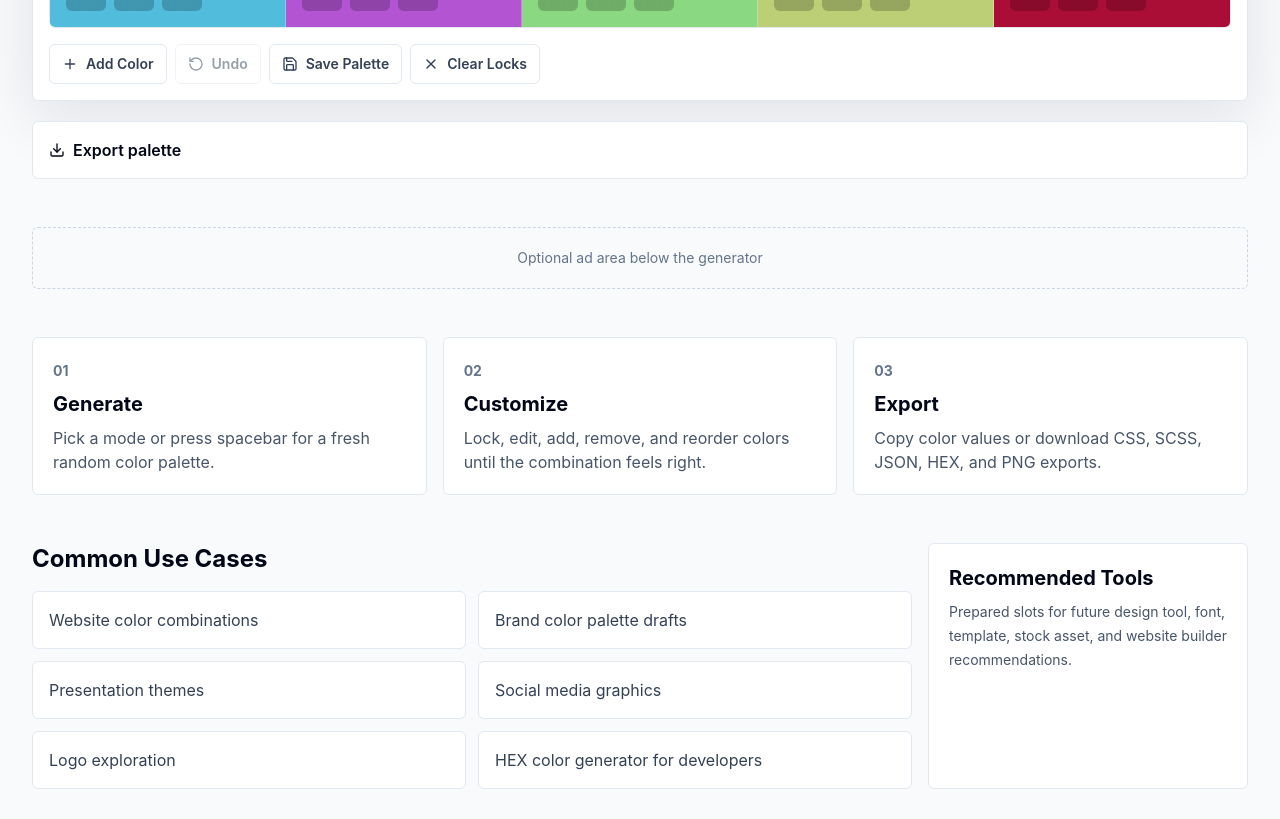
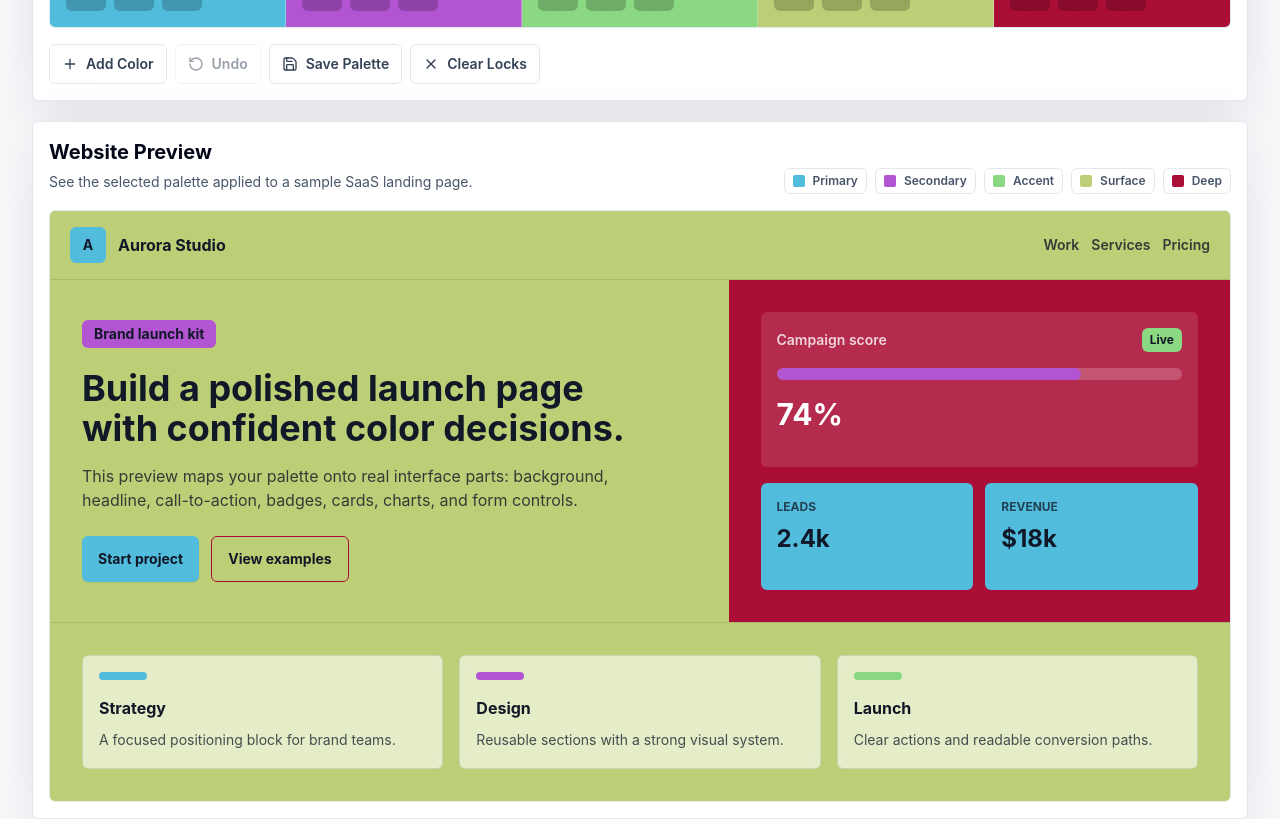
Before and after one commit to kesikoglu/nar-zeytin-qr-menu, a Next.js app: page / in a window 1280 px wide. Shown: the part 640-1459 px from the top of the page. Built offline with nearby package versions, Linux system fonts and the light colour scheme; no server answers.

Commit message:
Add website palette preview

```diff
--- a/components/palette/PaletteGenerator.tsx
+++ b/components/palette/PaletteGenerator.tsx
@@ -3,6 +3,7 @@
 import { useCallback, useEffect, useRef, useState } from "react";
 import { ArrowLeftRight, Copy, Download, GripVertical, Lock, LockOpen, Plus, RotateCcw, Save, Shuffle, Trash2, X } from "lucide-react";
 import { ExportPanel } from "@/components/export/ExportPanel";
+import { WebsitePreview } from "@/components/palette/WebsitePreview";
 import { useToast } from "@/components/ui/Toast";
 import { copyText } from "@/lib/clipboard";
 import { createInitialPalette, generatePalette, generationModes, id, isValidHex, normalizeHex, readableText, toHsl, toRgb } from "@/lib/color";
@@ -237,6 +238,8 @@ export function PaletteGenerator() {
         </div>
       </div>
 
+      <WebsitePreview colors={palette.map((color) => color.hex)} />
+
       <details className="rounded-md border border-slate-200 bg-white p-4 dark:border-slate-800 dark:bg-slate-900">
         <summary className="flex cursor-pointer items-center gap-2 font-semibold text-slate-950 dark:text-white">
           <Download className="h-4 w-4" />
--- /dev/null
+++ b/components/palette/WebsitePreview.tsx
@@ -0,0 +1,109 @@
+"use client";
+
+import { readableText } from "@/lib/color";
+
+type WebsitePreviewProps = {
+  colors: string[];
+};
+
+export function WebsitePreview({ colors }: WebsitePreviewProps) {
+  const [primary, secondary, accent, surface, deep, extra] = fillColors(colors);
+  const primaryText = readableText(primary);
+  const secondaryText = readableText(secondary);
+  const accentText = readableText(accent);
+  const surfaceText = readableText(surface);
+  const deepText = readableText(deep);
+
+  return (
+    <section className="rounded-md border border-slate-200 bg-white p-4 shadow-soft dark:border-slate-800 dark:bg-slate-900" aria-label="Website preview using selected palette">
+      <div className="flex flex-col gap-2 sm:flex-row sm:items-end sm:justify-between">
+        <div>
+          <h2 className="text-xl font-bold text-slate-950 dark:text-white">Website Preview</h2>
+          <p className="mt-1 text-sm leading-6 text-slate-600 dark:text-slate-400">See the selected palette applied to a sample SaaS landing page.</p>
+        </div>
+        <div className="flex flex-wrap gap-2" aria-label="Palette roles">
+          {[
+            ["Primary", primary],
+            ["Secondary", secondary],
+            ["Accent", accent],
+            ["Surface", surface],
+            ["Deep", deep]
+          ].map(([label, color]) => (
+            <span key={`${label}-${color}`} className="inline-flex items-center gap-2 rounded-md border border-slate-200 bg-white px-2 py-1 text-xs font-semibold text-slate-600 dark:border-slate-700 dark:bg-slate-950 dark:text-slate-300">
+              <span className="h-3 w-3 rounded-sm" style={{ backgroundColor: color }} />
+              {label}
+            </span>
+          ))}
+        </div>
+      </div>
+
+      <div className="mt-4 overflow-hidden rounded-md border border-slate-200 dark:border-slate-800">
+        <div style={{ backgroundColor: surface, color: surfaceText }}>
+          <header className="flex flex-col gap-3 border-b border-black/10 px-5 py-4 sm:flex-row sm:items-center sm:justify-between">
+            <div className="flex items-center gap-3">
+              <span className="flex h-9 w-9 items-center justify-center rounded-md text-sm font-bold" style={{ backgroundColor: primary, color: primaryText }}>A</span>
+              <span className="font-bold">Aurora Studio</span>
+            </div>
+            <nav className="flex flex-wrap gap-3 text-sm font-semibold opacity-80" aria-label="Sample website navigation">
+              <span>Work</span>
+              <span>Services</span>
+              <span>Pricing</span>
+            </nav>
+          </header>
+
+          <div className="grid gap-0 lg:grid-cols-[1.15fr_0.85fr]">
+            <section className="px-5 py-8 sm:px-8 sm:py-10">
+              <span className="inline-flex rounded-md px-3 py-1 text-sm font-bold" style={{ backgroundColor: secondary, color: secondaryText }}>Brand launch kit</span>
+              <h3 className="mt-5 max-w-xl text-3xl font-bold leading-tight tracking-normal sm:text-4xl">Build a polished launch page with confident color decisions.</h3>
+              <p className="mt-4 max-w-xl text-sm leading-7 opacity-80 sm:text-base">This preview maps your palette onto real interface parts: background, headline, call-to-action, badges, cards, charts, and form controls.</p>
+              <div className="mt-6 flex flex-wrap gap-3">
+                <button type="button" className="rounded-md px-4 py-3 text-sm font-bold shadow-sm" style={{ backgroundColor: primary, color: primaryText }}>Start project</button>
+                <button type="button" className="rounded-md border px-4 py-3 text-sm font-bold" style={{ borderColor: deep, color: surfaceText }}>View examples</button>
+              </div>
+            </section>
+
+            <aside className="grid gap-4 p-5 sm:p-8" style={{ backgroundColor: deep, color: deepText }}>
+              <div className="rounded-md p-4" style={{ backgroundColor: "rgba(255,255,255,0.12)" }}>
+                <div className="flex items-center justify-between gap-4">
+                  <span className="text-sm font-semibold opacity-80">Campaign score</span>
+                  <span className="rounded-md px-2 py-1 text-xs font-bold" style={{ backgroundColor: accent, color: accentText }}>Live</span>
+                </div>
+                <div className="mt-4 h-3 overflow-hidden rounded-full bg-white/20">
+                  <div className="h-full w-3/4 rounded-full" style={{ backgroundColor: secondary }} />
+                </div>
+                <p className="mt-4 text-3xl font-bold">74%</p>
+              </div>
+              <div className="grid grid-cols-2 gap-3">
+                {[["Leads", "2.4k", primary], ["Revenue", "$18k", extra]].map(([label, value, color]) => (
+                  <div key={label} className="rounded-md p-4" style={{ backgroundColor: color, color: readableText(color) }}>
+                    <p className="text-xs font-bold uppercase opacity-75">{label}</p>
+                    <p className="mt-2 text-2xl font-bold">{value}</p>
+                  </div>
+                ))}
+              </div>
+            </aside>
+          </div>
+
+          <section className="grid gap-4 border-t border-black/10 p-5 sm:grid-cols-3 sm:p-8">
+            {[
+              ["Strategy", "A focused positioning block for brand teams.", primary],
+              ["Design", "Reusable sections with a strong visual system.", secondary],
+              ["Launch", "Clear actions and readable conversion paths.", accent]
+            ].map(([title, body, color]) => (
+              <article key={title} className="rounded-md border border-black/10 bg-white/60 p-4 backdrop-blur dark:bg-black/20">
+                <span className="block h-2 w-12 rounded-full" style={{ backgroundColor: color }} />
+                <h4 className="mt-4 font-bold">{title}</h4>
+                <p className="mt-2 text-sm leading-6 opacity-75">{body}</p>
+              </article>
+            ))}
+          </section>
+        </div>
+      </div>
+    </section>
+  );
+}
+
+function fillColors(colors: string[]) {
+  const fallback = ["#2563EB", "#38BDF8", "#F59E0B", "#F8FAFC", "#0F172A", "#22C55E"];
+  return fallback.map((fallbackColor, index) => colors[index] ?? colors[index % colors.length] ?? fallbackColor);
+}
```
